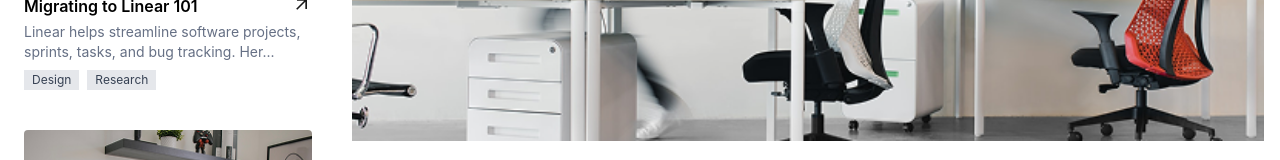
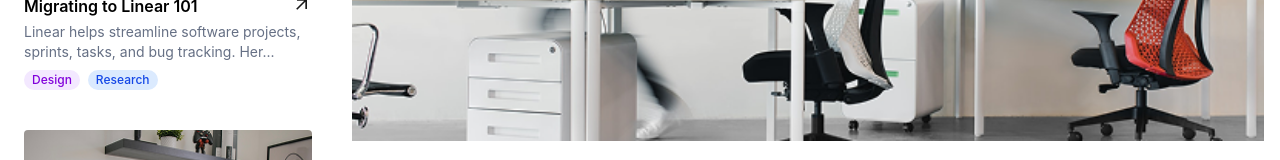
Before and after one commit to WajdMHeshme/BLOG_Task6_Adv, a React (Vite) app: page /blog/1 in a window 1280 px wide. Shown: the part 402-562 px from the top of the page. Built offline with nearby package versions, Linux system fonts and the light colour scheme.

Commit message:
category colors updating

```diff
--- a/src/Data.ts
+++ b/src/Data.ts
@@ -22,3 +22,19 @@ export const NavData: Array<NavLinks>  = [
     },
 
 ]
+
+export const categoryColors: Record<string, string> = {
+  Design: "bg-purple-100 text-purple-700",
+  Research: "bg-blue-100 text-blue-700",
+  Presentation: "bg-pink-100 text-pink-700",
+  Leadership: "bg-purple-100 text-purple-700",
+  Management: "bg-gray-100 text-gray-700",
+  Product: "bg-cyan-100 text-cyan-700",
+  Frameworks: "bg-orange-100 text-orange-700",
+  "Software Development": "bg-green-100 text-green-700",
+  Tools: "bg-yellow-100 text-yellow-700",
+  SaaS: "bg-teal-100 text-teal-700",
+  Podcasts: "bg-indigo-100 text-indigo-700",
+  "Customer Success": "bg-rose-100 text-rose-700",
+  Interface: "bg-lime-100 text-lime-700",
+};
--- a/src/components/posts/Post.tsx
+++ b/src/components/posts/Post.tsx
@@ -1,6 +1,7 @@
 import { Link } from "react-router-dom";
 import { MdOutlineArrowOutward } from "react-icons/md";
 import type { PostProps } from "../../types/Type";
+import { categoryColors } from "../../Data";
 
 const Post = ({ post }: PostProps) => {
   return (
@@ -10,10 +11,12 @@ const Post = ({ post }: PostProps) => {
         alt={post.title}
         className="w-full object-cover mb-4"
       />
+
       <p className="text-sm text-author font-weighted mb-1 dark:text-white">
         {post.author}
       </p>
-      <div className="flex  justify-between mb-2">
+
+      <div className="flex justify-between items-start mb-2">
         <h3 className="text-2xl font-bold text-darkText dark:text-white">
           {post.title}
         </h3>
@@ -21,14 +24,19 @@ const Post = ({ post }: PostProps) => {
           <MdOutlineArrowOutward className="text-[24px] text-darkText dark:text-white" />
         </Link>
       </div>
+
       <p className="mb-3 text-black/80 dark:text-gray-300">
         {post.description}
       </p>
+
       <div className="flex flex-wrap gap-2">
         {post.categories.map((cat, i) => (
           <span
             key={i}
-            className="text-xs bg-pink-100 text-pink-600 px-2 py-1 dark:bg-pink-900 dark:text-pink-200 rounded-full"
+            className={`text-xs font-medium px-3 py-1 rounded-full ${
+              categoryColors[cat] ||
+              "bg-gray-200 text-gray-700 dark:bg-gray-800 dark:text-gray-200"
+            }`}
           >
             {cat}
           </span>
--- a/src/components/posts/Posts.tsx
+++ b/src/components/posts/Posts.tsx
@@ -7,6 +7,7 @@ import { MdOutlineArrowOutward } from "react-icons/md";
 import { Link } from "react-router-dom";
 import Post from "./Post";
 import Pagination from "../pagenation/Pagenation";
+import { categoryColors } from "../../Data"
 
 const Posts = () => {
   const dispatch = useDispatch();
@@ -79,7 +80,10 @@ const Posts = () => {
                 {mainPost.categories.map((cat, i) => (
                   <span
                     key={i}
-                    className="text-xs bg-pink-100 text-pink-600 px-2 py-1 dark:bg-pink-900 dark:text-pink-200 rounded-full"
+                    className={`text-xs font-medium px-3 py-1 rounded-full ${
+                      categoryColors[cat] ||
+                      "bg-gray-200 text-gray-700 dark:bg-gray-800 dark:text-gray-200"
+                    }`}
                   >
                     {cat}
                   </span>
@@ -92,14 +96,14 @@ const Posts = () => {
             <div
               key={post.id}
               className="lg:col-span-6 flex flex-col sm:flex-row gap-4"
-              data-aos = "fade-left"
+              data-aos="fade-left"
             >
               <img
                 src={post.mainImage}
                 alt={post.title}
                 className="sm:max-w-full lg:max-w-[320px] object-cover"
               />
-              <div className="flex-1 sm:w-[50%] lg:w-[50%]" data-aos = "fade-left">
+              <div className="flex-1 sm:w-[50%] lg:w-[50%]" data-aos="fade-left">
                 <p className="text-sm text-author font-weighted mb-1 dark:text-white">
                   {post.author}
                 </p>
@@ -118,7 +122,10 @@ const Posts = () => {
                   {post.categories.map((cat, i) => (
                     <span
                       key={i}
-                      className="text-xs bg-blue-100 text-blue-600 px-2 py-0.5 dark:bg-blue-900 dark:text-blue-200 rounded-full"
+                      className={`text-xs font-medium px-2 py-0.5 rounded-full ${
+                        categoryColors[cat] ||
+                        "bg-gray-200 text-gray-700 dark:bg-gray-800 dark:text-gray-200"
+                      }`}
                     >
                       {cat}
                     </span>
@@ -134,9 +141,9 @@ const Posts = () => {
                 src={bottomPost.mainImage}
                 alt={bottomPost.title}
                 className="w-full lg:w-[48%] object-cover"
-                data-aos = "fade-right"
+                data-aos="fade-right"
               />
-              <div className="w-full lg:w-[48%] flex flex-col justify-between" data-aos = "fade-left">
+              <div className="w-full lg:w-[48%] flex flex-col justify-between" data-aos="fade-left">
                 <p className="text-sm text-author font-weighted mb-1 dark:text-white">
                   {bottomPost.author}
                 </p>
@@ -155,7 +162,10 @@ const Posts = () => {
                   {bottomPost.categories.map((cat, i) => (
                     <span
                       key={i}
-                      className="text-xs bg-green-100 text-green-600 px-2 py-0.5 rounded-full dark:bg-green-900 dark:text-green-200"
+                      className={`text-xs font-medium px-3 py-1 rounded-full ${
+                        categoryColors[cat] ||
+                        "bg-gray-200 text-gray-700 dark:bg-gray-800 dark:text-gray-200"
+                      }`}
                     >
                       {cat}
                     </span>
@@ -166,7 +176,7 @@ const Posts = () => {
           )}
         </div>
 
-        <div className="w-full mt-12 mb-6" data-aos= "fade">
+        <div className="w-full mt-12 mb-6" data-aos="fade">
           <h2 className="text-3xl font-bold text-black dark:text-white my-12">
             All blog posts
           </h2>
@@ -174,7 +184,7 @@ const Posts = () => {
 
         <div className="flex flex-wrap w-full gap-6 justify-between">
           {currentPosts.map((post) => (
-            <div key={post.id} className="w-full md:w-[48%] lg:w-[calc(90%/3)]" data-aos= "fade-up">
+            <div key={post.id} className="w-full md:w-[48%] lg:w-[calc(90%/3)]" data-aos="fade-up">
               <Post post={post} />
             </div>
           ))}
--- a/src/pages/Blog.tsx
+++ b/src/pages/Blog.tsx
@@ -3,6 +3,7 @@ import { MdOutlineArrowOutward } from "react-icons/md";
 import { postsData } from "../redux/postsData";
 import type { Post } from "../redux/postsTypes";
 import Subscribe from "../components/subscribe/Subscribe";
+import { categoryColors } from "../Data";
 
 const Blog = () => {
   const { id } = useParams();
@@ -24,11 +25,13 @@ const Blog = () => {
     <div className="max-w-7xl mx-auto px-4 py-8 space-y-16">
       <div className="flex flex-col md:grid md:grid-cols-[1fr_3fr] gap-8">
         <div className="space-y-6 order-1 md:order-[0]">
-          <h2 className="text-xl font-semibold mb-4" data-aos="fade">Recent blog posts</h2>
+          <h2 className="text-xl font-semibold mb-4" data-aos="fade">
+            Recent blog posts
+          </h2>
           {relatedPosts.map((related) => (
             <div
               key={related.id}
-              className=" p-2 transition cursor-auto"
+              className="p-2 transition cursor-auto"
               data-aos="fade-right"
             >
               <img
@@ -52,7 +55,10 @@ const Blog = () => {
                 {related.categories.map((cat, index) => (
                   <span
                     key={index}
-                    className="text-xs bg-gray-200 text-gray-700 px-2 py-0.5"
+                    className={`text-xs font-medium px-2 py-0.5 rounded-full ${
+                      categoryColors[cat] ||
+                      "bg-gray-200 text-gray-700 dark:bg-gray-800 dark:text-gray-200"
+                    }`}
                   >
                     {cat}
                   </span>
```
